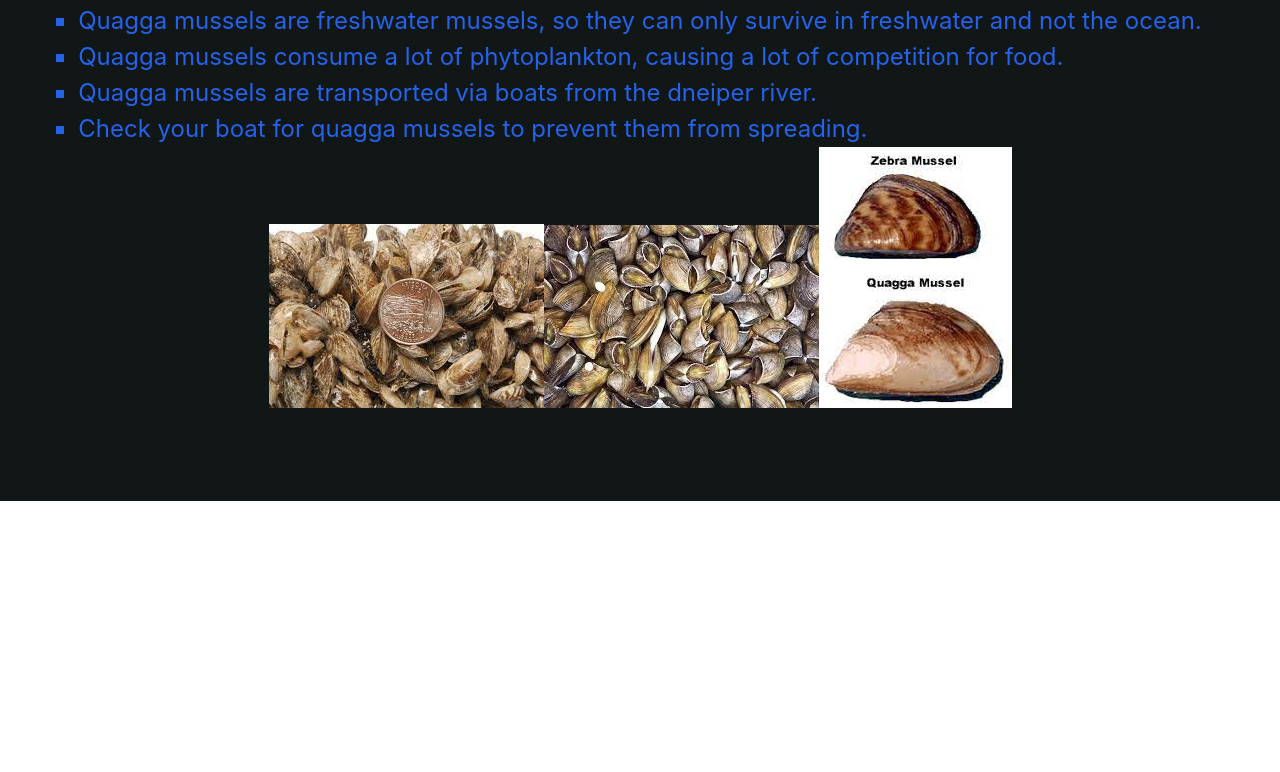
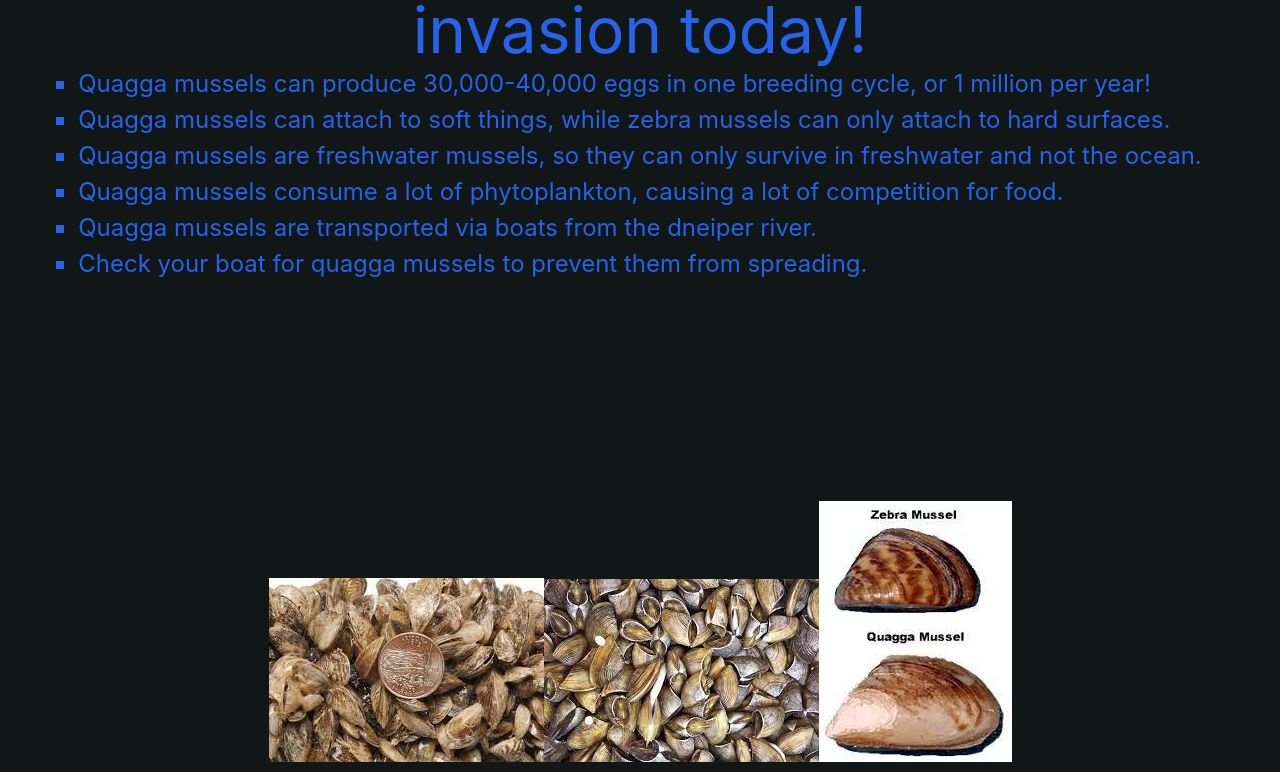
Before and after one commit to Thetoyking91/quagga-mussels, a Next.js app: page / in a window 1280 px wide. Shown: the part 353-1125 px from the top of the page. Before the commit the page ends 854 px from the top, so only its background shows below. Built offline with nearby package versions, Linux system fonts and the light colour scheme.

Commit message:
images v16

```diff
--- a/pages/index.js
+++ b/pages/index.js
@@ -30,12 +30,13 @@ export default function Home() {
             Check your boat for quagga mussels to prevent them from spreading.
           </li>
         </ul>
-        <div className="gap-4">
+
+      </Template>
+      <div className="gap-4">
           <Image src={image1} className="gallery" />
           <Image src={image2} className="gallery" />
           <Image src={image3} className="gallery" />
         </div>
-      </Template>
     </div>
   )
 }
```
